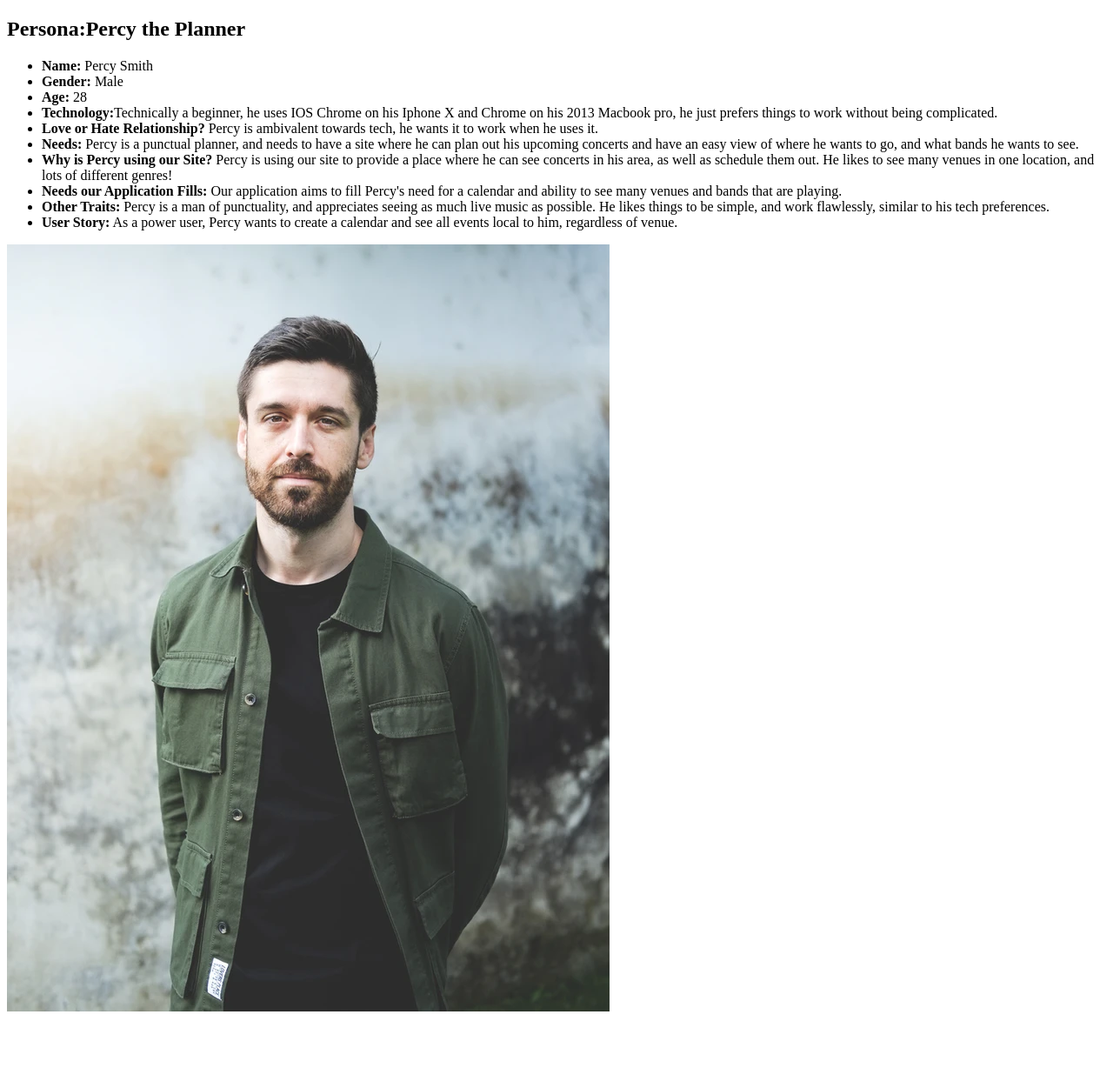
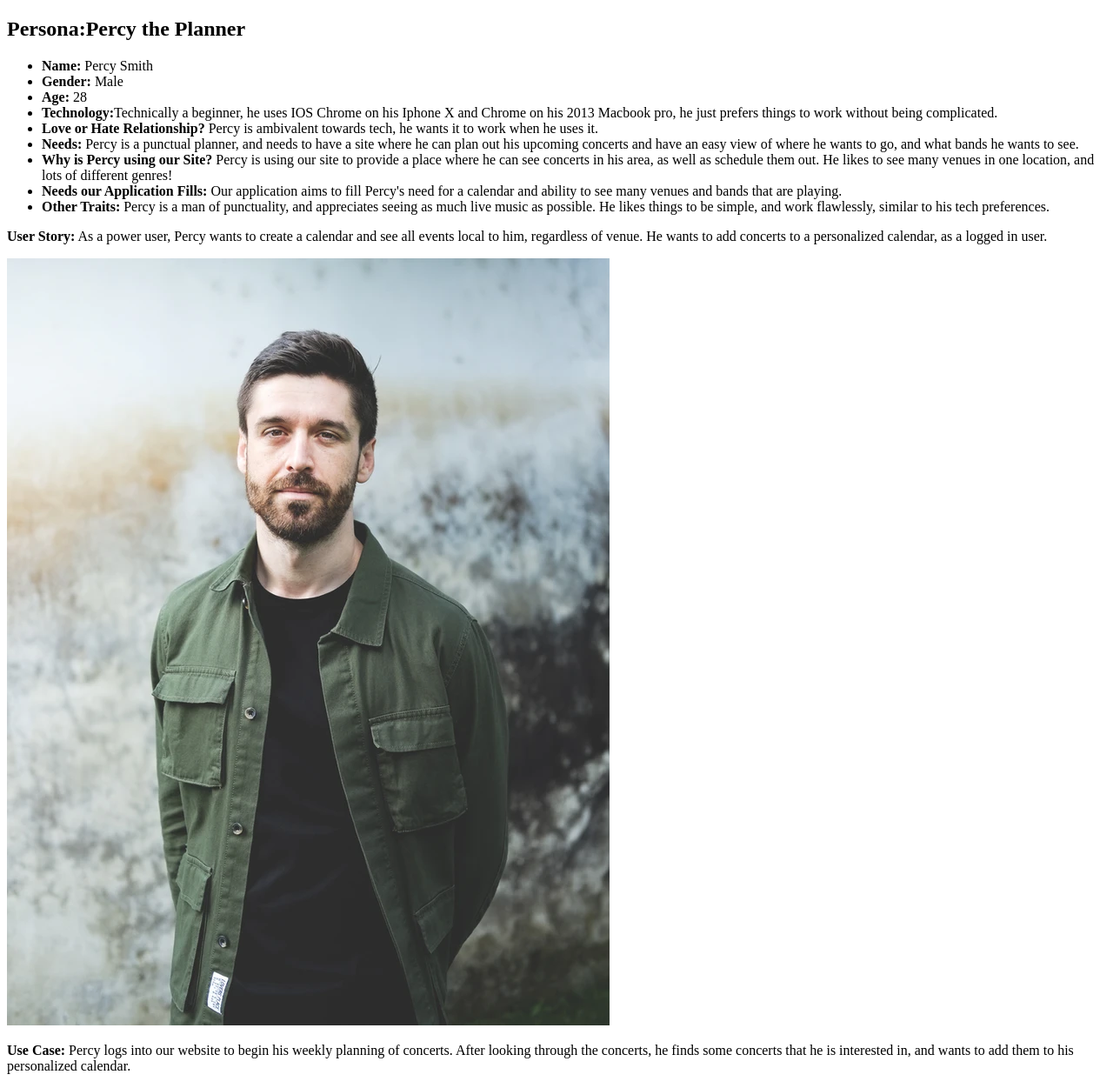
Before and after one commit to Concertcrawl/concert-crawl, a plain HTML site: page epic/percy.html in a window 1280 px wide. Shown: the whole page at 87% size. Before the commit the page ends 1175 px from the top, so only its background shows below. Drawn offline with Linux system fonts and the light colour scheme.

Commit message:
Added User Story and some syntax changes.

```diff
--- a/epic/percy.html
+++ b/epic/percy.html
@@ -33,11 +33,22 @@
         <strong>Other Traits:</strong> Percy is a man of punctuality, and appreciates seeing as much live music as
         possible. He likes things to be simple, and work flawlessly, similar to his tech preferences.
     </li>
-    <li>
-        <strong>User Story:</strong> As a power user, Percy wants to create a calendar and see all events local to him, regardless of venue.
-    </li>
 </ul>
-<img src="Percy%20The%20Planner.webp" alt="Percy The Planner"/>
 
+<div class="user story">
+    <p>
+        <strong>User Story:</strong> As a power user, Percy wants to create a calendar and see all events local to him,
+        regardless of venue. He wants to add concerts to a personalized calendar, as a logged in user.
+    </p>
+
+    <img src="Percy%20The%20Planner.webp" alt="percy the planner"/>
+</div>
+<div class="use case">
+    <p>
+        <strong>Use Case:</strong> Percy logs into our website to begin his weekly planning of concerts. After looking
+        through the concerts, he finds some concerts that he is interested in, and wants to add them to his personalized
+        calendar.
+    </p>
+</div>
 </body>
 </html>
```
